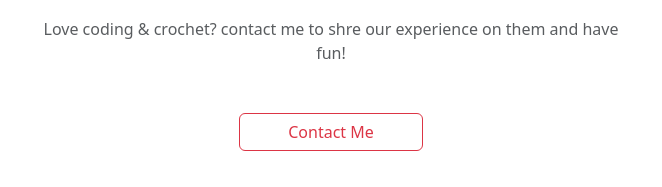
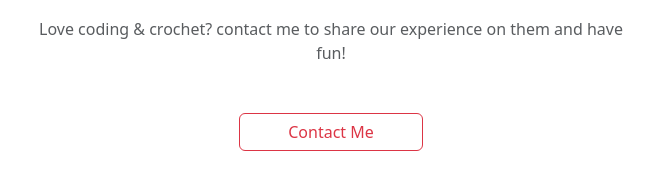
Before and after one commit to KhloodCS/My-portfolio, a plain HTML site: page index.html in a window 1280 px wide. Shown: the part 2826-3013 px from the top of the page, 309-971 px from the left. Drawn offline with nearby package versions, Linux system fonts and the light colour scheme; a web font is replaced by a local one.

Commit message:
index.html

```diff
--- a/index.html
+++ b/index.html
@@ -142,7 +142,7 @@
       <!-- Contact Me section  -->
 
       <div class="position-relative p-5 text-center text-muted bg-body mt-5">   <h1 id="Get" class="text-body-emphasis"> ❤️ Get In Touch</h1> <p class="col-lg-6 mx-auto mb-5">
-Love coding & crochet? contact me to shre our experience on them and have fun!
+Love coding & crochet? contact me to share our experience on them and have fun!
 </p><a class="btn btn-outline-danger px-5 mb-5" href="./Contact.html">
 Contact Me
 </a>
```
